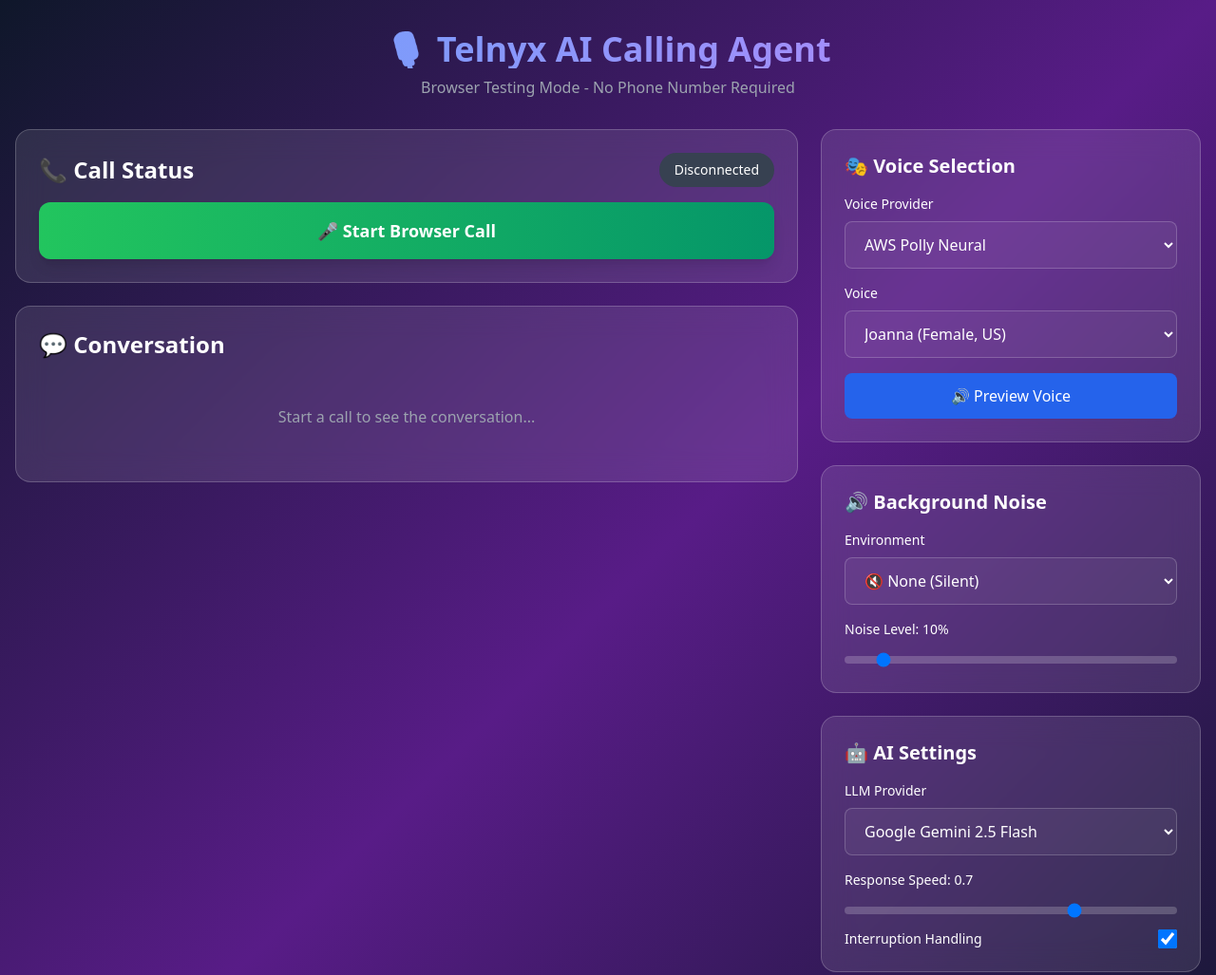
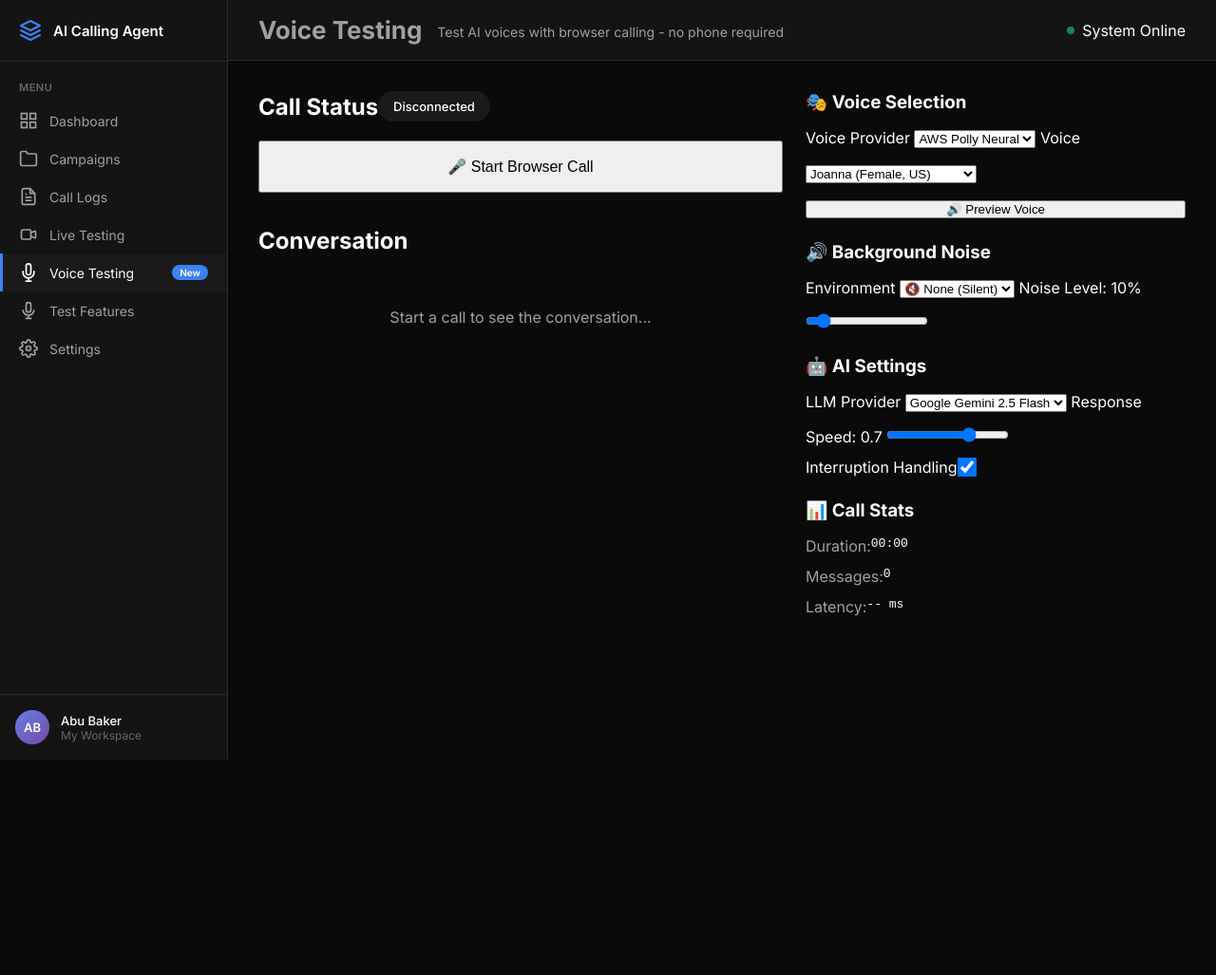
Before and after one commit to abubaker082512/ai_calling_agent, a website: page dashboard/public/live-test-enhanced.html in a window 1280 px wide. Shown: the top 1027 px of the page at 95% size. After the commit the page ends 800 px from the top, so only its background shows below. Drawn offline with nearby package versions, Linux system fonts and the light colour scheme.

Commit message:
[telnyx-all-in-one] Redesign Voice Testing page with dashboard layout and color scheme

```diff
--- a/dashboard/public/live-test-enhanced.html
+++ b/dashboard/public/live-test-enhanced.html
@@ -4,16 +4,47 @@
 <head>
     <meta charset="UTF-8">
     <meta name="viewport" content="width=device-width, initial-scale=1.0">
-    <title>Telnyx AI Calling Agent - Live Test</title>
-    <script src="https://cdn.tailwindcss.com"></script>
+    <title>AI Calling Agent - Voice Testing</title>
+    <link rel="stylesheet" href="styles.css">
+    <link href="https://fonts.googleapis.com/css2?family=Inter:wght@300;400;500;600;700&display=swap" rel="stylesheet">
     <style>
-        .voice-card {
-            transition: all 0.3s ease;
+        .voice-testing-grid {
+            display: grid;
+            grid-template-columns: 1fr 400px;
+            gap: 24px;
         }
 
-        .voice-card:hover {
-            transform: translateY(-2px);
-            box-shadow: 0 4px 12px rgba(0, 0, 0, 0.15);
+        @media (max-width: 1200px) {
+            .voice-testing-grid {
+                grid-template-columns: 1fr;
+            }
+        }
+
+        .waveform {
+            display: flex;
+            align-items: center;
+            gap: 3px;
+            height: 40px;
+            justify-content: center;
+        }
+
+        .waveform-bar {
+            width: 4px;
+            background: linear-gradient(to top, var(--accent), #60a5fa);
+            animation: wave 1s ease-in-out infinite;
+            border-radius: 2px;
+        }
+
+        @keyframes wave {
+
+            0%,
+            100% {
+                height: 10px;
+            }
+
+            50% {
+                height: 30px;
+            }
         }
 
         .active-call {
@@ -32,71 +63,161 @@
             }
         }
 
-        .waveform {
-            display: flex;
-            align-items: center;
-            gap: 2px;
-            height: 40px;
+        .message {
+            animation: slideIn 0.3s ease-out;
         }
 
-        .waveform-bar {
-            width: 3px;
-            background: linear-gradient(to top, #3b82f6, #60a5fa);
-            animation: wave 1s ease-in-out infinite;
+        @keyframes slideIn {
+            from {
+                opacity: 0;
+                transform: translateY(10px);
             }
 
-        @keyframes wave {
-
-            0%,
-            100% {
-                height: 10px;
-            }
-
-            50% {
-                height: 30px;
+            to {
+                opacity: 1;
+                transform: translateY(0);
             }
         }
     </style>
 </head>
 
-<body class="bg-gradient-to-br from-slate-900 via-purple-900 to-slate-900 min-h-screen text-white">
-    <div class="container mx-auto px-4 py-8">
-        <!-- Header -->
-        <div class="text-center mb-8">
-            <h1
-                class="text-4xl font-bold mb-2 bg-gradient-to-r from-blue-400 to-purple-400 bg-clip-text text-transparent">
-                🎙️ Telnyx AI Calling Agent
-            </h1>
-            <p class="text-gray-400">Browser Testing Mode - No Phone Number Required</p>
+<body>
+    <!-- Sidebar -->
+    <aside class="sidebar">
+        <div class="sidebar-header">
+            <div class="logo">
+                <svg width="24" height="24" viewBox="0 0 24 24" fill="none">
+                    <path d="M12 2L2 7L12 12L22 7L12 2Z" stroke="currentColor" stroke-width="2" stroke-linecap="round"
+                        stroke-linejoin="round" />
+                    <path d="M2 17L12 22L22 17" stroke="currentColor" stroke-width="2" stroke-linecap="round"
+                        stroke-linejoin="round" />
+                    <path d="M2 12L12 17L22 12" stroke="currentColor" stroke-width="2" stroke-linecap="round"
+                        stroke-linejoin="round" />
+                </svg>
+                <span>AI Calling Agent</span>
+            </div>
         </div>
 
-        <!-- Main Grid -->
-        <div class="grid grid-cols-1 lg:grid-cols-3 gap-6">
-            <!-- Left Panel: Call Controls -->
-            <div class="lg:col-span-2 space-y-6">
+        <nav class="sidebar-nav">
+            <div class="nav-section">
+                <span class="nav-label">Menu</span>
+                <a href="index.html" class="nav-item">
+                    <svg width="20" height="20" viewBox="0 0 24 24" fill="none" stroke="currentColor" stroke-width="2">
+                        <rect x="3" y="3" width="7" height="7"></rect>
+                        <rect x="14" y="3" width="7" height="7"></rect>
+                        <rect x="14" y="14" width="7" height="7"></rect>
+                        <rect x="3" y="14" width="7" height="7"></rect>
+                    </svg>
+                    <span>Dashboard</span>
+                </a>
+                <a href="campaigns.html" class="nav-item">
+                    <svg width="20" height="20" viewBox="0 0 24 24" fill="none" stroke="currentColor" stroke-width="2">
+                        <path d="M22 19a2 2 0 0 1-2 2H4a2 2 0 0 1-2-2V5a2 2 0 0 1 2-2h5l2 3h9a2 2 0 0 1 2 2z"></path>
+                    </svg>
+                    <span>Campaigns</span>
+                </a>
+                <a href="logs.html" class="nav-item">
+                    <svg width="20" height="20" viewBox="0 0 24 24" fill="none" stroke="currentColor" stroke-width="2">
+                        <path d="M14 2H6a2 2 0 0 0-2 2v16a2 2 0 0 0 2 2h12a2 2 0 0 0 2-2V8z"></path>
+                        <polyline points="14 2 14 8 20 8"></polyline>
+                        <line x1="16" y1="13" x2="8" y2="13"></line>
+                        <line x1="16" y1="17" x2="8" y2="17"></line>
+                        <polyline points="10 9 9 9 8 9"></polyline>
+                    </svg>
+                    <span>Call Logs</span>
+                </a>
+                <a href="live-test.html" class="nav-item">
+                    <svg width="20" height="20" viewBox="0 0 24 24" fill="none" stroke="currentColor" stroke-width="2">
+                        <path
+                            d="M15 10l4.553-2.276A1 1 0 0121 8.618v6.764a1 1 0 01-1.447.894L15 14M5 18h8a2 2 0 002-2V8a2 2 0 00-2-2H5a2 2 0 00-2 2v8a2 2 0 002 2z" />
+                    </svg>
+                    <span>Live Testing</span>
+                </a>
+                <a href="live-test-enhanced.html" class="nav-item active">
+                    <svg width="20" height="20" viewBox="0 0 24 24" fill="none" stroke="currentColor" stroke-width="2">
+                        <path d="M12 1a3 3 0 0 0-3 3v8a3 3 0 0 0 6 0V4a3 3 0 0 0-3-3z"></path>
+                        <path d="M19 10v2a7 7 0 0 1-14 0v-2"></path>
+                        <line x1="12" y1="19" x2="12" y2="23"></line>
+                        <line x1="8" y1="23" x2="16" y2="23"></line>
+                    </svg>
+                    <span>Voice Testing</span>
+                    <span class="badge">New</span>
+                </a>
+                <a href="test-features.html" class="nav-item">
+                    <svg width="20" height="20" viewBox="0 0 24 24" fill="none" stroke="currentColor" stroke-width="2">
+                        <path
+                            d="M19 11a7 7 0 01-7 7m0 0a7 7 0 01-7-7m7 7v4m0 0H8m4 0h4m-4-8a3 3 0 01-3-3V5a3 3 0 116 0v6a3 3 0 01-3 3z">
+                        </path>
+                    </svg>
+                    <span>Test Features</span>
+                </a>
+                <a href="settings.html" class="nav-item">
+                    <svg width="20" height="20" viewBox="0 0 24 24" fill="none" stroke="currentColor" stroke-width="2">
+                        <circle cx="12" cy="12" r="3"></circle>
+                        <path
+                            d="M19.4 15a1.65 1.65 0 0 0 .33 1.82l.06.06a2 2 0 0 1 0 2.83 2 2 0 0 1-2.83 0l-.06-.06a1.65 1.65 0 0 0-1.82-.33 1.65 1.65 0 0 0-1 1.51V21a2 2 0 0 1-2 2 2 2 0 0 1-2-2v-.09A1.65 1.65 0 0 0 9 19.4a1.65 1.65 0 0 0-1.82.33l-.06.06a2 2 0 0 1-2.83 0 2 2 0 0 1 0-2.83l.06-.06a1.65 1.65 0 0 0 .33-1.82 1.65 1.65 0 0 0-1.51-1H3a2 2 0 0 1-2-2 2 2 0 0 1 2-2h.09A1.65 1.65 0 0 0 4.6 9a1.65 1.65 0 0 0-.33-1.82l-.06-.06a2 2 0 0 1 0-2.83 2 2 0 0 1 2.83 0l.06.06a1.65 1.65 0 0 0 1.82.33H9a1.65 1.65 0 0 0 1-1.51V3a2 2 0 0 1 2-2 2 2 0 0 1 2 2v.09a1.65 1.65 0 0 0 1 1.51 1.65 1.65 0 0 0 1.82-.33l.06-.06a2 2 0 0 1 2.83 0 2 2 0 0 1 0 2.83l-.06.06a1.65 1.65 0 0 0-.33 1.82V9a1.65 1.65 0 0 0 1.51 1H21a2 2 0 0 1 2 2 2 2 0 0 1-2 2h-.09a1.65 1.65 0 0 0-1.51 1z">
+                        </path>
+                    </svg>
+                    <span>Settings</span>
+                </a>
+            </div>
+        </nav>
+
+        <div class="sidebar-footer">
+            <div class="user-info">
+                <div class="avatar">AB</div>
+                <div class="user-details">
+                    <div class="user-name">Abu Baker</div>
+                    <div class="workspace">My Workspace</div>
+                </div>
+            </div>
+        </div>
+    </aside>
+
+    <!-- Main Content -->
+    <main class="main-content">
+        <header class="header">
+            <div class="header-left">
+                <h1>Voice Testing</h1>
+                <p style="color: var(--text-secondary); font-size: 14px; margin-top: 4px;">Test AI voices with browser
+                    calling - no phone required</p>
+            </div>
+            <div class="header-right">
+                <div class="status-indicator">
+                    <span class="status-dot"></span>
+                    <span>System Online</span>
+                </div>
+            </div>
+        </header>
+
+        <div class="content">
+            <div class="voice-testing-grid">
+                <!-- Left Column: Call Controls & Conversation -->
+                <div style="display: flex; flex-direction: column; gap: 24px;">
                     <!-- Call Status Card -->
-                <div class="bg-white/10 backdrop-blur-lg rounded-2xl p-6 border border-white/20">
-                    <div class="flex items-center justify-between mb-4">
-                        <h2 class="text-2xl font-bold">📞 Call Status</h2>
-                        <div id="callStatus" class="px-4 py-2 rounded-full bg-gray-700 text-sm">
+                    <div class="card">
+                        <div style="display: flex; align-items: center; justify-between; margin-bottom: 20px;">
+                            <h2 style="margin: 0;">Call Status</h2>
+                            <div id="callStatus"
+                                style="padding: 8px 16px; border-radius: 20px; background: var(--bg-tertiary); font-size: 13px; font-weight: 500;">
                                 Disconnected
                             </div>
                         </div>
 
-                    <!-- Call Button -->
-                    <button id="startCallBtn"
-                        class="w-full py-4 rounded-xl font-bold text-lg transition-all duration-300 transform hover:scale-105 bg-gradient-to-r from-green-500 to-emerald-600 hover:from-green-600 hover:to-emerald-700 shadow-lg">
+                        <!-- Call Buttons -->
+                        <button id="startCallBtn" class="btn-primary"
+                            style="width: 100%; padding: 16px; font-size: 16px; margin-bottom: 12px;">
                             🎤 Start Browser Call
                         </button>
 
-                    <button id="stopCallBtn"
-                        class="w-full py-4 rounded-xl font-bold text-lg transition-all duration-300 transform hover:scale-105 bg-gradient-to-r from-red-500 to-rose-600 hover:from-red-600 hover:to-rose-700 shadow-lg hidden">
+                        <button id="stopCallBtn" class="btn-danger"
+                            style="width: 100%; padding: 16px; font-size: 16px; display: none;">
                             📴 End Call
                         </button>
 
                         <!-- Audio Visualizer -->
-                    <div id="audioVisualizer" class="mt-6 hidden">
-                        <div class="flex items-center justify-center gap-1 waveform">
+                        <div id="audioVisualizer" style="margin-top: 20px; display: none;">
+                            <div class="waveform">
                                 <div class="waveform-bar" style="animation-delay: 0s"></div>
                                 <div class="waveform-bar" style="animation-delay: 0.1s"></div>
                                 <div class="waveform-bar" style="animation-delay: 0.2s"></div>
@@ -109,25 +230,25 @@
                     </div>
 
                     <!-- Conversation Transcript -->
-                <div class="bg-white/10 backdrop-blur-lg rounded-2xl p-6 border border-white/20">
-                    <h2 class="text-2xl font-bold mb-4">💬 Conversation</h2>
-                    <div id="transcript" class="space-y-3 max-h-96 overflow-y-auto">
-                        <div class="text-gray-400 text-center py-8">
+                    <div class="card">
+                        <h2 style="margin-bottom: 16px;">Conversation</h2>
+                        <div id="transcript"
+                            style="max-height: 500px; overflow-y: auto; display: flex; flex-direction: column; gap: 12px;">
+                            <div style="text-align: center; color: var(--text-secondary); padding: 40px 20px;">
                                 Start a call to see the conversation...
                             </div>
                         </div>
                     </div>
                 </div>
 
-            <!-- Right Panel: Settings -->
-            <div class="space-y-6">
+                <!-- Right Column: Settings -->
+                <div style="display: flex; flex-direction: column; gap: 24px;">
                     <!-- Voice Selection -->
-                <div class="bg-white/10 backdrop-blur-lg rounded-2xl p-6 border border-white/20">
-                    <h2 class="text-xl font-bold mb-4">🎭 Voice Selection</h2>
+                    <div class="card">
+                        <h3 style="margin-bottom: 16px;">🎭 Voice Selection</h3>
 
-                    <label class="block text-sm font-medium mb-2">Voice Provider</label>
-                    <select id="voiceProvider"
-                        class="w-full px-4 py-3 rounded-lg bg-white/5 border border-white/20 focus:border-blue-500 focus:ring-2 focus:ring-blue-500/50 outline-none transition-all mb-4">
+                        <label class="form-label">Voice Provider</label>
+                        <select id="voiceProvider" class="form-input" style="margin-bottom: 16px;">
                             <option value="aws">AWS Polly Neural</option>
                             <option value="google">Google Cloud</option>
                             <option value="azure">Azure AI Speech</option>
@@ -135,25 +256,22 @@
                             <option value="telnyx">Telnyx Native</option>
                         </select>
 
-                    <label class="block text-sm font-medium mb-2">Voice</label>
-                    <select id="voiceSelect"
-                        class="w-full px-4 py-3 rounded-lg bg-white/5 border border-white/20 focus:border-blue-500 focus:ring-2 focus:ring-blue-500/50 outline-none transition-all mb-4">
+                        <label class="form-label">Voice</label>
+                        <select id="voiceSelect" class="form-input" style="margin-bottom: 16px;">
                             <!-- Populated by JavaScript -->
                         </select>
 
-                    <button id="previewVoiceBtn"
-                        class="w-full py-3 rounded-lg bg-blue-600 hover:bg-blue-700 transition-all font-medium">
+                        <button id="previewVoiceBtn" class="btn-secondary" style="width: 100%;">
                             🔊 Preview Voice
                         </button>
                     </div>
 
                     <!-- Background Noise -->
-                <div class="bg-white/10 backdrop-blur-lg rounded-2xl p-6 border border-white/20">
-                    <h2 class="text-xl font-bold mb-4">🔊 Background Noise</h2>
+                    <div class="card">
+                        <h3 style="margin-bottom: 16px;">🔊 Background Noise</h3>
 
-                    <label class="block text-sm font-medium mb-2">Environment</label>
-                    <select id="backgroundNoise"
-                        class="w-full px-4 py-3 rounded-lg bg-white/5 border border-white/20 focus:border-blue-500 focus:ring-2 focus:ring-blue-500/50 outline-none transition-all mb-4">
+                        <label class="form-label">Environment</label>
+                        <select id="backgroundNoise" class="form-input" style="margin-bottom: 16px;">
                             <option value="none">🔇 None (Silent)</option>
                             <option value="office">🏢 Office</option>
                             <option value="callcenter">📞 Call Center</option>
@@ -163,59 +281,57 @@
                             <option value="car">🚗 Car</option>
                         </select>
 
-                    <label class="block text-sm font-medium mb-2">
+                        <label class="form-label">
                             Noise Level: <span id="noiseLevelValue">10%</span>
                         </label>
-                    <input type="range" id="noiseLevel" min="0" max="100" value="10"
-                        class="w-full h-2 bg-white/20 rounded-lg appearance-none cursor-pointer slider">
+                        <input type="range" id="noiseLevel" min="0" max="100" value="10" class="form-range">
                     </div>
 
                     <!-- AI Settings -->
-                <div class="bg-white/10 backdrop-blur-lg rounded-2xl p-6 border border-white/20">
-                    <h2 class="text-xl font-bold mb-4">🤖 AI Settings</h2>
+                    <div class="card">
+                        <h3 style="margin-bottom: 16px;">🤖 AI Settings</h3>
 
-                    <label class="block text-sm font-medium mb-2">LLM Provider</label>
-                    <select id="llmProvider"
-                        class="w-full px-4 py-3 rounded-lg bg-white/5 border border-white/20 focus:border-blue-500 focus:ring-2 focus:ring-blue-500/50 outline-none transition-all mb-4">
+                        <label class="form-label">LLM Provider</label>
+                        <select id="llmProvider" class="form-input" style="margin-bottom: 16px;">
                             <option value="gemini">Google Gemini 2.5 Flash</option>
                             <option value="telnyx-gpt4">Telnyx (GPT-4)</option>
                             <option value="telnyx-llama">Telnyx (Llama 3.1)</option>
                         </select>
 
-                    <label class="block text-sm font-medium mb-2">
+                        <label class="form-label">
                             Response Speed: <span id="temperatureValue">0.7</span>
                         </label>
-                    <input type="range" id="temperature" min="0" max="1" step="0.1" value="0.7"
-                        class="w-full h-2 bg-white/20 rounded-lg appearance-none cursor-pointer slider mb-4">
+                        <input type="range" id="temperature" min="0" max="1" step="0.1" value="0.7" class="form-range"
+                            style="margin-bottom: 16px;">
 
-                    <div class="flex items-center justify-between">
-                        <label class="text-sm font-medium">Interruption Handling</label>
-                        <input type="checkbox" id="interruptionEnabled" checked
-                            class="w-5 h-5 rounded bg-white/5 border-white/20">
+                        <div style="display: flex; align-items: center; justify-between;">
+                            <label class="form-label" style="margin: 0;">Interruption Handling</label>
+                            <input type="checkbox" id="interruptionEnabled" checked style="width: 20px; height: 20px;">
                         </div>
                     </div>
 
                     <!-- Call Stats -->
-                <div class="bg-white/10 backdrop-blur-lg rounded-2xl p-6 border border-white/20">
-                    <h2 class="text-xl font-bold mb-4">📊 Call Stats</h2>
-                    <div class="space-y-3">
-                        <div class="flex justify-between">
-                            <span class="text-gray-400">Duration:</span>
-                            <span id="callDuration" class="font-mono">00:00</span>
+                    <div class="card">
+                        <h3 style="margin-bottom: 16px;">📊 Call Stats</h3>
+                        <div style="display: flex; flex-direction: column; gap: 12px;">
+                            <div style="display: flex; justify-between;">
+                                <span style="color: var(--text-secondary);">Duration:</span>
+                                <span id="callDuration" style="font-family: monospace;">00:00</span>
                             </div>
-                        <div class="flex justify-between">
-                            <span class="text-gray-400">Messages:</span>
-                            <span id="messageCount" class="font-mono">0</span>
+                            <div style="display: flex; justify-between;">
+                                <span style="color: var(--text-secondary);">Messages:</span>
+                                <span id="messageCount" style="font-family: monospace;">0</span>
                             </div>
-                        <div class="flex justify-between">
-                            <span class="text-gray-400">Latency:</span>
-                            <span id="latency" class="font-mono">-- ms</span>
+                            <div style="display: flex; justify-between;">
+                                <span style="color: var(--text-secondary);">Latency:</span>
+                                <span id="latency" style="font-family: monospace;">-- ms</span>
                             </div>
                         </div>
                     </div>
                 </div>
             </div>
         </div>
+    </main>
 
     <script src="live-test-enhanced.js"></script>
 </body>
```
Lines whose indentation alone changed are shown as unchanged.
